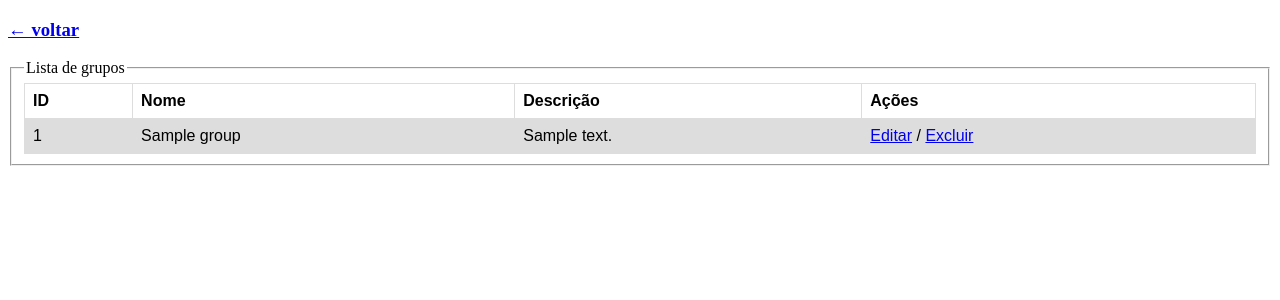
After one commit to AndreFPeixoto/TrabalhoBD2, a Django app: page /read_group/ in a window 1280 px wide. The commit adds this page. Shown: the top 300 px of the page. Run offline with Django 4.2, Linux system fonts and the light colour scheme; a user stored in the database is signed in; tables that the repository leaves empty hold one stand-in row (values such as "Sample post").

Commit message:
Crud Group

```diff
--- a/app/models.py
+++ b/app/models.py
@@ -31,3 +31,15 @@ class User(AbstractBaseUser):
     @property
     def is_staff(self):
         return self.is_admin
+
+class Group(models.Model):
+    name = models.CharField(max_length=100)
+    description = models.TextField(null=True, blank=True)
+    created_at = models.DateTimeField(auto_now_add=True)
+
+    class Meta:
+        verbose_name = 'Grupo'
+        verbose_name_plural = 'Grupos'
+
+    def __str__(self):
+        return self.name
--- a/app/templates/app/home.html
+++ b/app/templates/app/home.html
@@ -53,11 +53,11 @@
         <ul>
             {% if current_user.is_admin %}
                 <li><p>
-                    <a>Criar grupo</a>
+                    <a href="{% url 'url_create_group' %}">Criar grupo</a>
                 </p></li>
             {% endif %}
             <li><p>
-                <a>Listar grupos</a>
+                <a href="{% url 'url_read_group' %}">Listar grupos</a>
             </p></li>
         </ul>
     </fieldset>
--- /dev/null
+++ b/app/templates/app/list_group.html
@@ -0,0 +1,58 @@
+<!DOCTYPE html>
+<html lang="en">
+<head>
+    <meta charset="UTF-8">
+    <meta http-equiv="X-UA-Compatible" content="IE=edge">
+    <meta name="viewport" content="width=device-width, initial-scale=1.0">
+    <title>Document</title>
+    <style>
+        table {
+            font-family: arial, sans-serif;
+            border-collapse: collapse;
+            width: 100%;
+        }
+        td, th {
+            border: 1px solid #dddddd;
+            text-align: left;
+            padding: 8px;
+        }
+        tr:nth-child(even) {
+            background-color: #dddddd;
+        }
+        .limit {
+            max-width: 200px;
+            text-overflow: ellipsis;
+            overflow: hidden;
+            white-space: nowrap;
+        }
+    </style>
+</head>
+<body>
+    <h3><a href="{% url 'url_home' %}">&larr; voltar</a></h3>
+    <fieldset>
+        <legend>Lista de grupos</legend>
+        <table>
+            <tr>
+                <th>ID</th>
+                <th>Nome</th>
+                <th>Descrição</th>
+                {% if current_user.is_admin %}
+                    <th>Ações</th>
+                {% endif %}
+            </tr>
+            {% for group in groups %}
+                <tr>
+                    <td>{{ group.id }}</td>
+                    <td>{{ group.name }}</td>
+                    <td class="limit">{{ group.description }}</td>
+                    {% if current_user.is_admin %}
+                        <td>
+                            <a href="{% url 'url_update_group' group.id %}">Editar</a> / <a href="{% url 'url_delete_group' group.id %}">Excluir</a>
+                        </td>
+                    {% endif %}
+                </tr>
+            {% endfor %}
+        </table>
+    </fieldset>
+</body>
+</html>
--- a/app/views.py
+++ b/app/views.py
@@ -1,7 +1,7 @@
 from django.shortcuts import redirect, render
 from django.contrib.auth import login, logout
-from app.models import User
-from .forms import CreateAccountForm, EnterForm, UpdateUserForm
+from app.models import User, Group
+from .forms import CreateAccountForm, EnterForm, UpdateUserForm, GroupFrom
 
 # Create your views here.
 def welcome(request):
@@ -75,11 +75,13 @@ def update_user(request, pk):
             form = UpdateUserForm(request.POST or None, instance=user)
             if form.is_valid():
                 form.save()
-                return redirect('url_home')
+                return redirect('url_read_user')
             data['form'] = form
             data['btn_message'] = 'Editar'
             data['legend'] = 'Editar utilizador'
             return render(request, 'app/form_user.html', data)
+        else:
+            return redirect('url_home')
     else:
         return redirect('url_welcome')
 
@@ -89,5 +91,62 @@ def delete_user(request, pk):
             user = User.objects.get(pk=pk)
             user.delete()
             return redirect('url_read_user')
+        else:
+            return redirect('url_home')
     else:
         return redirect('url_welcome')
+
+def create_group(request):
+    data = {}
+    if request.user.is_authenticated:
+        if request.user.is_admin:
+            form = GroupFrom(request.POST or None)
+            if form.is_valid():
+                form.save()
+                return redirect('url_home')
+            data['form'] = form
+            data['btn_message'] = 'Criar'
+            data['legend'] = 'Criar grupo'
+            return render(request, 'app/form_group.html', data)
+        else:
+            return redirect('url_home')
+    else:
+        return redirect('url_welcome')
+
+def read_group(request):
+    data = {}
+    if request.user.is_authenticated:
+        data['current_user'] = request.user
+        data['groups'] = Group.objects.all()
+        return render(request, 'app/list_group.html', data)
+    else:
+        return redirect('url_welcome')
+
+def update_group(request, pk):
+    data = {}
+    if request.user.is_authenticated:
+        if request.user.is_admin:
+            group = Group.objects.get(pk=pk)
+            form = GroupFrom(request.POST or None, instance=group)
+            if form.is_valid():
+                form.save()
+                return redirect('url_read_group')
+            data['form'] = form
+            data['btn_message'] = 'Editar'
+            data['legend'] = 'Editar grupo'
+            return render(request, 'app/form_group.html', data)
+        else:
+            return redirect('url_home')
+    else:
+        return redirect('url_welcome')
+
+def delete_group(request, pk):
+    if request.user.is_authenticated:
+        if request.user.is_admin:
+            group = Group.objects.get(pk=pk)
+            group.delete()
+            return redirect('url_read_group')
+        else:
+            return redirect('url_home')
+    else:
+        return redirect('url_welcome')
--- a/main/urls.py
+++ b/main/urls.py
@@ -15,7 +15,7 @@ Including another URLconf
 """
 from django.contrib import admin
 from django.urls import path
-from app.views import welcome, enter, create_account, exit, home, create_user, read_user, update_user, delete_user
+from app.views import welcome, enter, create_account, exit, home, create_user, read_user, update_user, delete_user, create_group, read_group, update_group, delete_group
 
 urlpatterns = [
     path('admin/', admin.site.urls),
@@ -28,4 +28,8 @@ urlpatterns = [
     path('read_user/', read_user, name='url_read_user'),
     path('update_user/<int:pk>/', update_user, name='url_update_user'),
     path('delete_user/<int:pk>/', delete_user, name='url_delete_user'),
+    path('create_group/', create_group, name='url_create_group'),
+    path('read_group/', read_group, name='url_read_group'),
+    path('update_group/<int:pk>/', update_group, name='url_update_group'),
+    path('delete_group/<int:pk>/', delete_group, name='url_delete_group'),
 ]
```
Also changed, not shown: app/admin.py (+4 -3 lines), app/forms.py (+10 -1 lines), app/templates/app/form_group.html (added, +20 -0 lines), app/migrations/0002_group.py (added).
